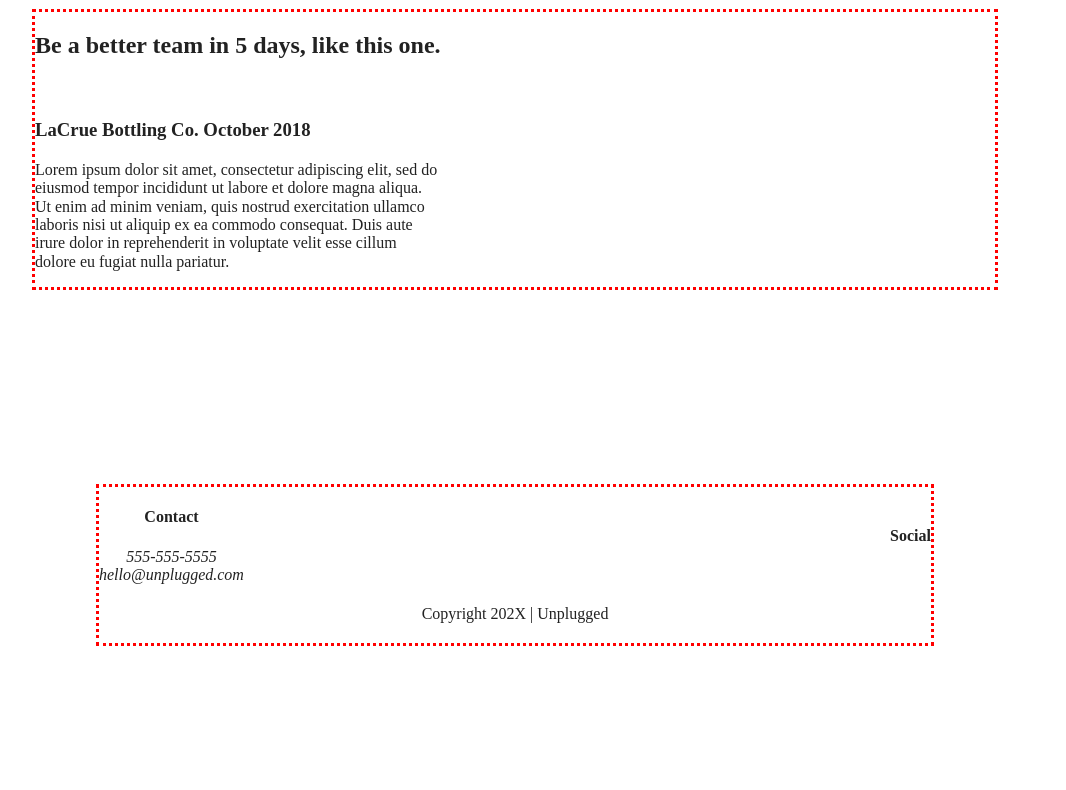
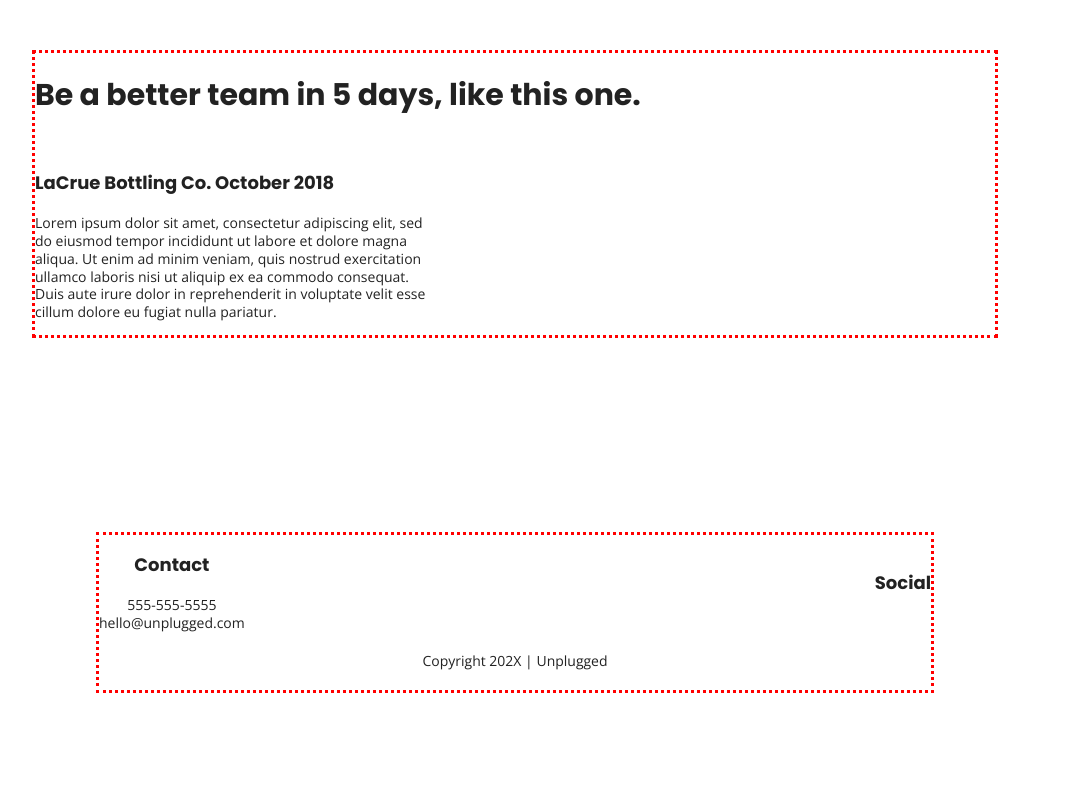
Before and after one commit to 1819367/unplugged, a website built with Parcel: page index.html in a window 1280 px wide. Shown: the part 1283-2073 px from the top of the page, without its empty margins (125-1191 px from the left). Before the commit the page ends 2026 px from the top, so only its background shows below. Built offline with nearby package versions, Linux system fonts and the light colour scheme.

Commit message:
Added global text styles to css

```diff
--- a/css/main.css
+++ b/css/main.css
@@ -86,7 +86,61 @@ textarea {
 /* ==========================================================================
    Author's custom styles
    ========================================================================== */
-/*-----------Base Header - Footer Styles - Mobile ---------*/
+
+/* General Styles */
+
+html {
+	font-size: 1rem;
+}
+
+body {
+ font-family: 'Open Sans', sans-serif;
+ font-size: 1em;
+ text-align: left;
+}
+
+ul,
+ol {
+ list-style-type: none;
+}
+
+a {
+	color: #e2e3ed;
+  text-decoration: none;
+}
+
+h2 {
+ font-family: 'Poppins', sans-serif;
+ font-size: 1.875em;
+ font-weight: ;
+}
+
+h3,
+h4 {
+  font-family: 'Poppins', sans-serif;
+  font-size: 1.125em;
+  margin: 20px 0;
+  font-weight: ;
+}
+
+p {
+	font-size: .875em;
+  line-height: 1.285em;
+}
+
+img {
+
+}
+
+figure {
+
+}
+
+address {
+ font-style: normal;
+}
+
+   /*-----------Base Header - Footer Styles - Mobile ---------*/
 .content-wrapper {
   /* outline: 3px dotted red; */
   width: 90%;
--- a/index.html
+++ b/index.html
@@ -17,6 +17,8 @@
   <link rel="apple-touch-icon" href="icon.png">
   <!-- Place favicon.ico in the root directory -->
 
+<!-- Google Fonts -->
+  <link href="https://fonts.googleapis.com/css?family=Open+Sans:400,700|Poppins:500,700" rel="stylesheet">
   <link rel="stylesheet" href="css/normalize.css">
   <link rel="stylesheet" href="css/main.css">
 
```
